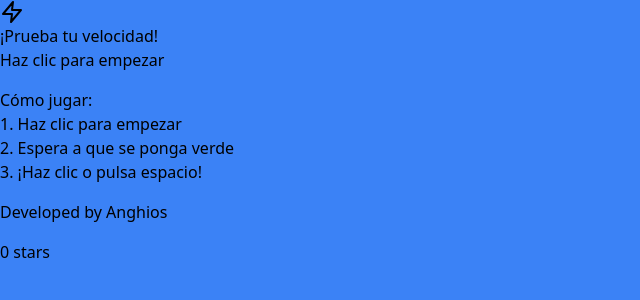
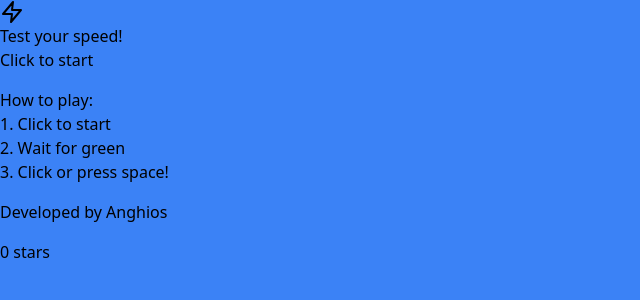
Before and after one commit to Anghios/reaction, a React (Vite) app: page / in a window 1280 px wide. Shown: the top 300 px of the page, without its empty margins (0-640 px from the left). Built offline with nearby package versions, Linux system fonts and the light colour scheme; no server answers; some icons are missing.

Commit message:
Added favicon and full translate in english

```diff
--- a/index.html
+++ b/index.html
@@ -2,14 +2,14 @@
 <html lang="es">
   <head>
     <meta charset="UTF-8" />
-    <link rel="icon" type="image/svg+xml" href="/vite.svg" />
+    <link rel="icon" type="image/png" href="/favicon.png" />
     <link rel="manifest" href="/manifest.json" />
     <meta name="viewport" content="width=device-width, initial-scale=1.0, viewport-fit=cover" />
     <meta name="theme-color" content="#3b82f6" />
     <meta name="apple-mobile-web-app-capable" content="yes" />
     <meta name="apple-mobile-web-app-status-bar-style" content="black-translucent" />
-    <meta name="apple-mobile-web-app-title" content="Reacción" />
-    <title>Juego de Reacción</title>
+    <meta name="apple-mobile-web-app-title" content="Reaction" />
+    <title>Reaction Game</title>
   </head>
   <body>
     <div id="root"></div>
--- a/src/ReactionGame.jsx
+++ b/src/ReactionGame.jsx
@@ -200,26 +200,26 @@ export default function ReactionGame() {
       case 'waiting':
         return {
           icon: <Zap className="w-12 h-12 sm:w-16 sm:h-16 mb-3 sm:mb-4 mx-auto" />,
-          title: '¡Prueba tu velocidad!',
-          subtitle: 'Haz clic para empezar'
+          title: 'Test your speed!',
+          subtitle: 'Click to start'
         };
       case 'ready':
         return {
           icon: <Icon icon="mdi:timer-outline" className="w-12 h-12 sm:w-16 sm:h-16 mb-3 sm:mb-4 mx-auto animate-pulse" />,
-          title: 'Espera...',
-          subtitle: 'Prepárate para el verde'
+          title: 'Wait...',
+          subtitle: 'Get ready for green'
         };
       case 'green':
         return {
           icon: <Icon icon="mdi:circle" className="w-12 h-12 sm:w-16 sm:h-16 mb-3 sm:mb-4 mx-auto text-green-400" />,
-          title: '¡AHORA!',
-          subtitle: '¡Haz clic rápido!'
+          title: 'NOW!',
+          subtitle: 'Click fast!'
         };
       case 'tooearly':
         return {
           icon: <Icon icon="mdi:close-circle" className="w-12 h-12 sm:w-16 sm:h-16 mb-3 sm:mb-4 mx-auto" />,
-          title: '¡Demasiado pronto!',
-          subtitle: 'Espera a que se ponga verde'
+          title: 'Too early!',
+          subtitle: 'Wait for green'
         };
       case 'result':
         return {
@@ -235,27 +235,27 @@ export default function ReactionGame() {
   const getPerformanceMessage = (time) => {
     if (time < 200) return (
       <span className="flex items-center justify-center gap-1.5 sm:gap-2">
-        ¡Increíble! Reflejos de ninja <Icon icon="game-icons:ninja-head" className="w-5 h-5 sm:w-6 sm:h-6" />
+        Amazing! Ninja reflexes <Icon icon="game-icons:ninja-head" className="w-5 h-5 sm:w-6 sm:h-6" />
       </span>
     );
     if (time < 250) return (
       <span className="flex items-center justify-center gap-1.5 sm:gap-2">
-        ¡Excelente! Muy rápido <Icon icon="mdi:lightning-bolt" className="w-5 h-5 sm:w-6 sm:h-6" />
+        Excellent! Very fast <Icon icon="mdi:lightning-bolt" className="w-5 h-5 sm:w-6 sm:h-6" />
       </span>
     );
     if (time < 300) return (
       <span className="flex items-center justify-center gap-1.5 sm:gap-2">
-        ¡Bien hecho! Buen tiempo <Icon icon="mdi:thumb-up" className="w-5 h-5 sm:w-6 sm:h-6" />
+        Well done! Good time <Icon icon="mdi:thumb-up" className="w-5 h-5 sm:w-6 sm:h-6" />
       </span>
     );
     if (time < 400) return (
       <span className="flex items-center justify-center gap-1.5 sm:gap-2">
-        No está mal, puedes mejorar <Icon icon="mdi:target" className="w-5 h-5 sm:w-6 sm:h-6" />
+        Not bad, you can improve <Icon icon="mdi:target" className="w-5 h-5 sm:w-6 sm:h-6" />
       </span>
     );
     return (
       <span className="flex items-center justify-center gap-1.5 sm:gap-2">
-        Un poco lento, inténtalo otra vez <Icon icon="mdi:snail" className="w-5 h-5 sm:w-6 sm:h-6" />
+        A bit slow, try again <Icon icon="mdi:snail" className="w-5 h-5 sm:w-6 sm:h-6" />
       </span>
     );
   };
@@ -283,7 +283,7 @@ export default function ReactionGame() {
         {(gameState === 'result' || gameState === 'tooearly') && (
           <button className="bg-white text-gray-800 px-4 sm:px-6 py-2 sm:py-3 rounded-lg text-sm sm:text-base font-bold hover:bg-gray-100 transition-colors flex items-center gap-2 mx-auto">
             <RotateCcw className="w-4 h-4 sm:w-5 sm:h-5" />
-            Intentar otra vez
+            Try again
           </button>
         )}
       </div>
@@ -292,12 +292,12 @@ export default function ReactionGame() {
         <div className="absolute bottom-4 left-4 sm:bottom-8 sm:left-8 bg-black bg-opacity-30 rounded-lg p-2 sm:p-4 text-white">
           <div className="text-xs sm:text-sm font-semibold mb-1 sm:mb-2 flex items-center gap-1 sm:gap-2">
             <Icon icon="mdi:chart-bar" className="w-4 h-4 sm:w-5 sm:h-5" />
-            Estadísticas
+            Statistics
           </div>
           <div className="text-[10px] sm:text-xs space-y-0.5 sm:space-y-1">
-            <div>Intentos: {attempts.length}</div>
-            <div>Mejor: {bestTime} ms</div>
-            <div>Promedio: {getAverageTime()} ms</div>
+            <div>Attempts: {attempts.length}</div>
+            <div>Best: {bestTime} ms</div>
+            <div>Average: {getAverageTime()} ms</div>
           </div>
         </div>
       )}
@@ -305,12 +305,12 @@ export default function ReactionGame() {
       <div className="absolute top-4 right-4 sm:top-8 sm:right-8 bg-black bg-opacity-30 rounded-lg p-2 sm:p-3 text-white text-[10px] sm:text-xs max-w-[160px] sm:max-w-xs">
         <div className="font-semibold mb-1 flex items-center gap-1 sm:gap-2">
           <Icon icon="mdi:clipboard-list-outline" className="w-3 h-3 sm:w-4 sm:h-4" />
-          Cómo jugar:
+          How to play:
         </div>
         <div className="space-y-0.5">
-          <div>1. Haz clic para empezar</div>
-          <div>2. Espera a que se ponga verde</div>
-          <div>3. ¡Haz clic o pulsa espacio!</div>
+          <div>1. Click to start</div>
+          <div>2. Wait for green</div>
+          <div>3. Click or press space!</div>
         </div>
       </div>
 
```
Also changed, not shown: public/favicon.png (added), public/manifest.json.
